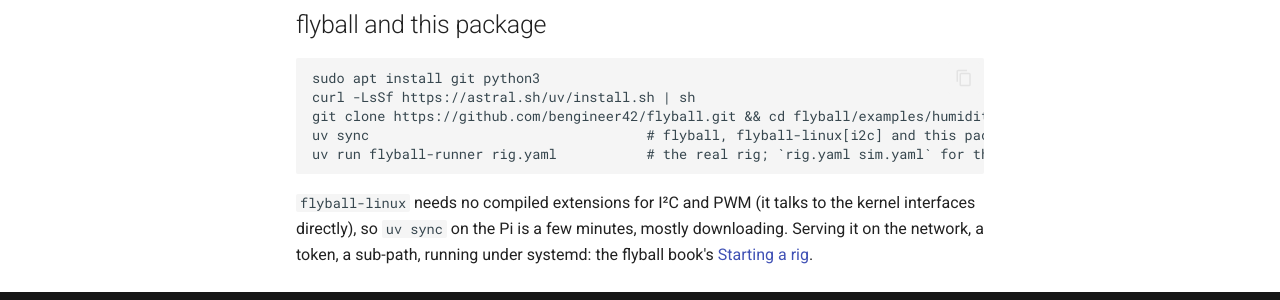
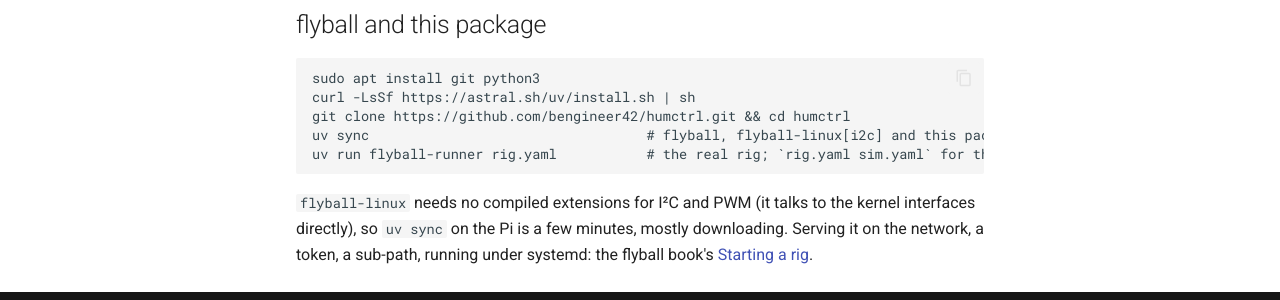
Before and after one commit to bengineer42/humctrl, an MkDocs documentation site: the page built from book/src/4-hardware/pi.md, in a window 1280 px wide and 1247 px high. Shown: the part 911-1211 px from the top of the window. Built offline with MkDocs 1.6.1 and Material for MkDocs 9.7.7, drawn with Linux system fonts in a browser that asks for light colours; comment, search, counter and statistics services are not loaded.

Commit message:
book: fix clone instructions for the humctrl split
Told a Pi bring-up to clone flyball and cd into examples/humidity, true
before this repo split out of it -- clone humctrl directly now.

````diff
--- a/book/src/4-hardware/pi.md
+++ b/book/src/4-hardware/pi.md
@@ -40,7 +40,7 @@
 ```
 sudo apt install git python3
 curl -LsSf https://astral.sh/uv/install.sh | sh
-git clone https://github.com/bengineer42/flyball.git && cd flyball/examples/humidity
+git clone https://github.com/bengineer42/humctrl.git && cd humctrl
 uv sync                                  # flyball, flyball-linux[i2c] and this package, into .venv
 uv run flyball-runner rig.yaml           # the real rig; `rig.yaml sim.yaml` for the simulation
 ```
````
